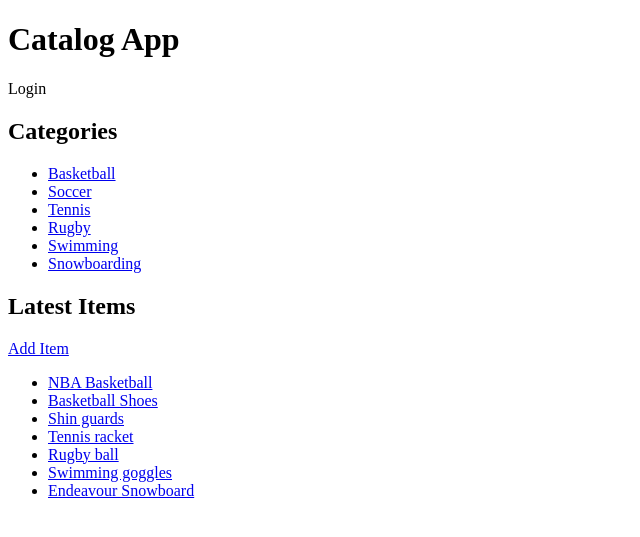
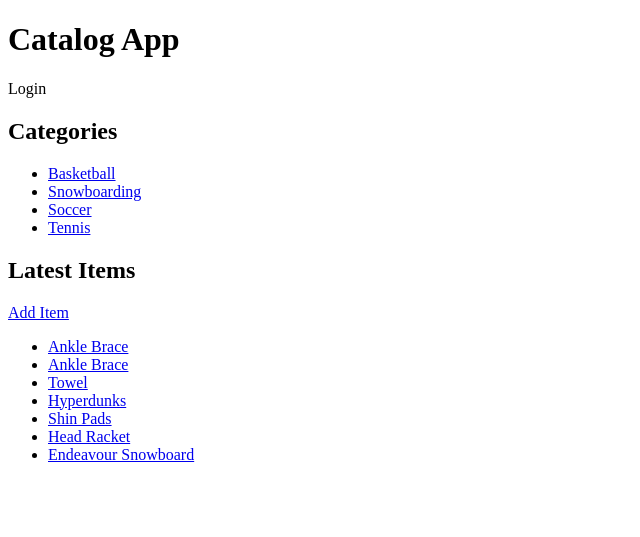
Before and after one commit to jeff-v-h/catalog-app, a Flask app: page / in a window 1280 px wide. Shown: the top 537 px of the page, without its empty margins (0-640 px from the left). Run offline with Flask 2, Linux system fonts and the light colour scheme.

Commit message:
Populate main catalog page by querying db

```diff
--- a/app.py
+++ b/app.py
@@ -1,5 +1,5 @@
 from db_model import Base, Item
-from flask import Flask, render_template, jsonify, request, redirect, url_for, g
+from flask import Flask, render_template, json, jsonify, request, redirect, url_for, g
 from sqlalchemy.ext.declarative import declarative_base
 from sqlalchemy.orm import relationship, sessionmaker
 from sqlalchemy import create_engine
@@ -14,9 +14,14 @@ app = Flask(__name__)
 
 # Routes/pages
 # Main page showing the list of categories and latest items (add item button if logged in)
-@app.route('/', methods=['GET'])
+@app.route('/', methods=['GET', 'POST'])
 def catalog():
-	return render_template('catalog.html')
+	categories = session.query(Item).group_by(Item.category).all()
+	items = session.query(Item).all()
+	if request.method == 'POST':
+		return jsonify(items = [i.serialize for i in items])
+	else:
+		return render_template('catalog.html', categories=categories, items=items)
 
 # Page for adding an item (must be logged in)
 @app.route('/catalog/new/', methods=['GET', 'POST'])
--- a/templates/catalog.html
+++ b/templates/catalog.html
@@ -5,12 +5,9 @@
 		<div>
 			<h2>Categories</h2>
 			<ul>
-				<li><a href="#">Basketball</a></li>
-				<li><a href="#">Soccer</a></li>
-				<li><a href="#">Tennis</a></li>
-				<li><a href="#">Rugby</a></li>
-				<li><a href="#">Swimming</a></li>
-				<li><a href="#">Snowboarding</a></li>
+				{% for c in categories %}
+				<li><a href="#">{{c.category.title()}}</a></li>
+				{% endfor %}
 			</ul>
 		</div>
 		<div>
@@ -20,13 +17,9 @@
 			</div>
 			<div>
 				<ul>
-					<li><a href="#">NBA Basketball</a></li>
-					<li><a href="#">Basketball Shoes</a></li>
-					<li><a href="#">Shin guards</a></li>
-					<li><a href="#">Tennis racket</a></li>
-					<li><a href="#">Rugby ball</a></li>
-					<li><a href="#">Swimming goggles</a></li>
-					<li><a href="#">Endeavour Snowboard</a></li>
+					{% for i in items %}
+					<li><a href="{{url_for('itemInfo', category=i.category, item=i)}}">{{i.name.title()}}</a></li>
+					{% endfor %}
 				</ul>
 			</div>
 		</div>
```
